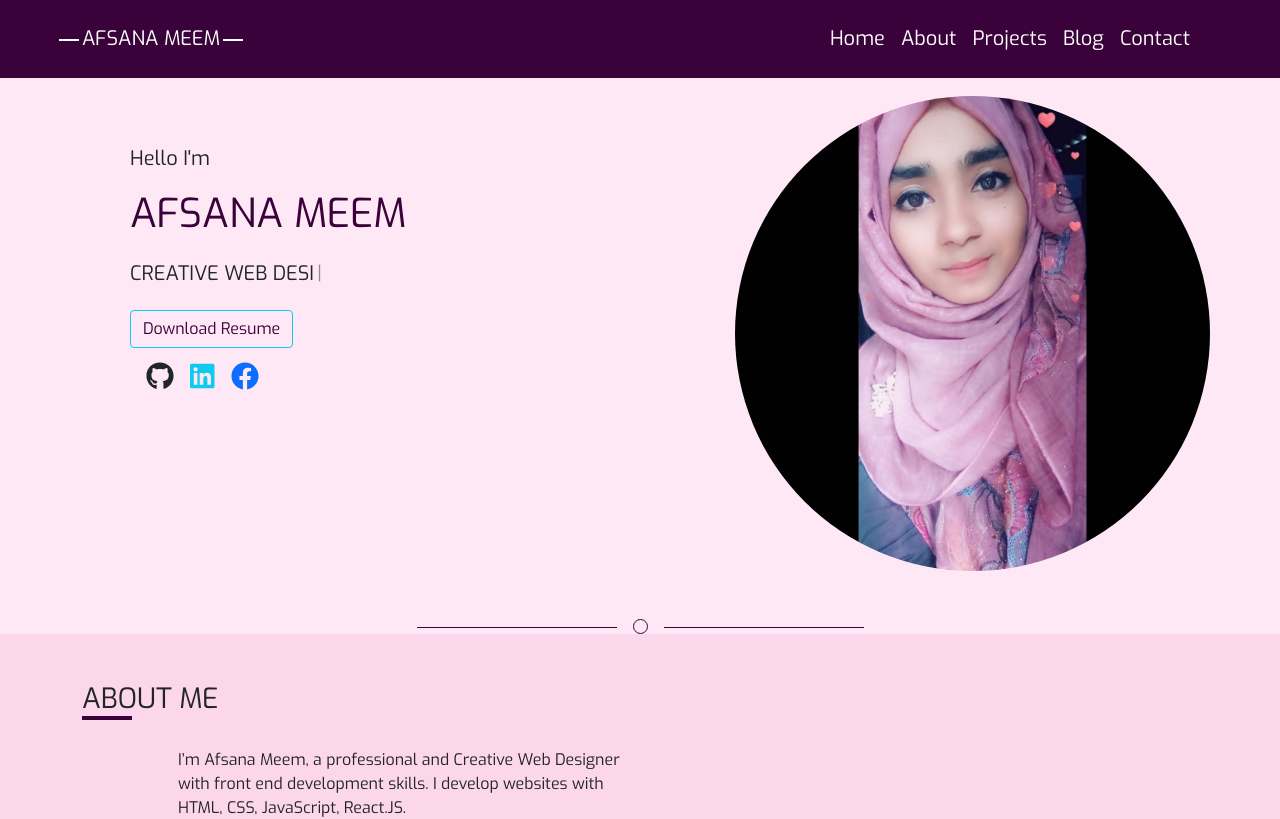
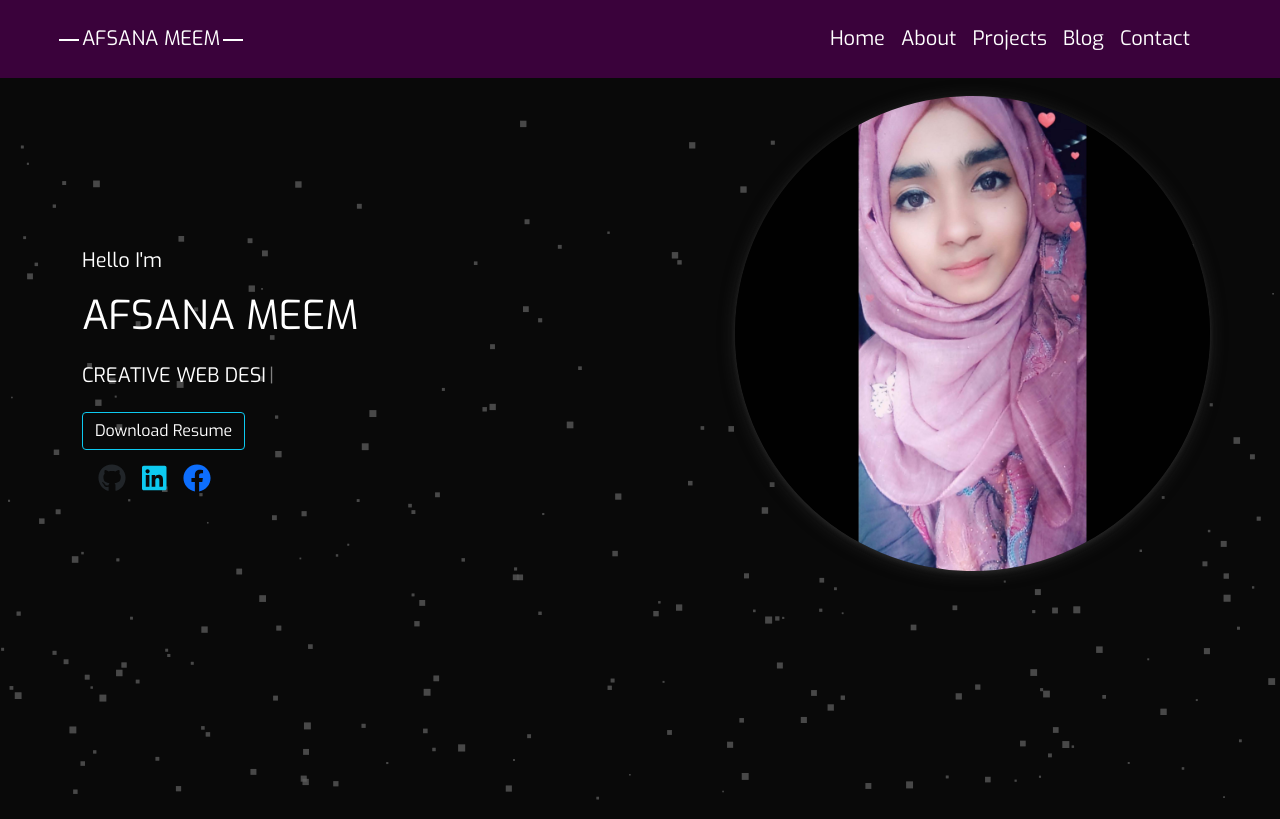
Before and after one commit to afsumeem/Afsanas-portfolio, a React (Create React App) app: page / in a window 1280 px wide. Shown: the top 819 px of the page. Built offline with nearby package versions, Linux system fonts and the light colour scheme.

Commit message:
animation added

```diff
--- a/package.json
+++ b/package.json
@@ -26,6 +26,7 @@
     "react-router-hash-link": "^2.4.3",
     "react-scripts": "4.0.3",
     "react-simple-typewriter": "^3.0.1",
+    "react-tsparticles": "^1.39.0",
     "web-vitals": "^1.1.2"
   },
   "scripts": {
--- a/src/App.css
+++ b/src/App.css
@@ -1,6 +1,6 @@
 @import url('https://fonts.googleapis.com/css?family=Exo:400,700');
 body{
-  background-color: rgb(252, 214, 235);
+ background-color: rgb(0, 0, 0);
   font-family: 'Exo', sans-serif;
 }
 
@@ -9,128 +9,6 @@ body{
     padding: 0px;
 }
 
-
-.area{
-
-    background: -webkit-linear-gradient(to left, #ee63f3, #a505a5);
-    width: 100%;
-}
-
-.circles{
-    position: absolute;
-    top: 0;
-    left: 0;
-    width: 100%;
-    height: 100%;
-    overflow: hidden;
-}
-
-.circles li{
-    position: absolute;
-    display: block;
-    list-style: none;
-    width: 20px;
-    height: 20px;
-    background: rgba(244, 4, 244, 0.226);
-    animation: animate 25s linear infinite;
-    bottom: -150px;
-
-}
-
-.circles li:nth-child(1){
-    left: 25%;
-    width: 80px;
-    height: 80px;
-    animation-delay: 0s;
-}
-
-
-.circles li:nth-child(2){
-    left: 10%;
-    width: 20px;
-    height: 20px;
-    animation-delay: 2s;
-    animation-duration: 12s;
-}
-
-.circles li:nth-child(3){
-    left: 70%;
-    width: 20px;
-    height: 20px;
-    animation-delay: 4s;
-}
-
-.circles li:nth-child(4){
-    left: 40%;
-    width: 60px;
-    height: 60px;
-    animation-delay: 0s;
-    animation-duration: 18s;
-}
-
-.circles li:nth-child(5){
-    left: 65%;
-    width: 20px;
-    height: 20px;
-    animation-delay: 0s;
-}
-
-.circles li:nth-child(6){
-    left: 75%;
-    width: 110px;
-    height: 110px;
-    animation-delay: 3s;
-}
-
-.circles li:nth-child(7){
-    left: 35%;
-    width: 90px;
-    height: 90px;
-    animation-delay: 7s;
-}
-
-.circles li:nth-child(8){
-    left: 50%;
-    width: 25px;
-    height: 25px;
-    animation-delay: 15s;
-    animation-duration: 45s;
-}
-
-.circles li:nth-child(9){
-    left: 20%;
-    width: 15px;
-    height: 15px;
-    animation-delay: 2s;
-    animation-duration: 35s;
-}
-
-.circles li:nth-child(10){
-    left: 85%;
-    width: 100px;
-    height: 100px;
-    animation-delay: 0s;
-    animation-duration: 11s;
-}
-
-
-
-@keyframes animate {
-
-    0%{
-        transform: translateY(0) rotate(0deg);
-        opacity: 1;
-        border-radius: 0;
-    }
-
-    100%{
-        transform: translateY(-1000px) rotate(720deg);
-        opacity: 0;
-        border-radius: 50%;
-    }
-
-}
-
 .App {
   text-align: center;
 }
--- a/src/Pages/Home/Banner/Banner.css
+++ b/src/Pages/Home/Banner/Banner.css
@@ -1,46 +1,25 @@
 .banner{
-    /* height: 100vh; */
-    background-color: rgb(255, 232, 245);
+    height: 100vh;
+    background-color: rgb(9, 9, 9);
 }
 .banner-section{
     margin-top: 150px;
 }
 
+.banner-image{
+
+box-shadow: rgb(38, 38, 38) 0px 2px 4px 0px, rgb(36, 36, 36) 0px 2px 16px 0px;
+}
+
 .banner-title{
-color: #3A023B;
+color: #ffffff;
+
+}
+
+.banner-content{
+    margin-top: 150px;
 }
 
 .button-title{
-    color: #3A023B;
+    color: #ffffff;
 }
-
-.break{
-    height: 15px;
-    width: 15px;
-    border-radius: 50%;
-    border: 1px solid #3A023B;
-    margin:auto;
-    position: relative;
-}
-
-.break:before{
-content: "";
-display:block;
-width: 200px;
-height:1px;
-background: #3A023B;
-position: absolute;
-left: 30px;
-top: 50%;
-}
-
-.break:after{
-content: "";
-display:block;
-width: 200px;
-height:1px;
-background: #3A023B;
-position: absolute;
-right: 30px;
-top: 50%;
-}
--- a/src/Pages/Home/Banner/Banner.js
+++ b/src/Pages/Home/Banner/Banner.js
@@ -7,12 +7,99 @@ import 'aos/dist/aos.css';
 import { Button } from 'react-bootstrap';
 import bannerImg from '../../../image/meem.jpg'
 import { Typewriter } from 'react-simple-typewriter'
+import Particles from "react-tsparticles";
 AOS.init();
 
 const Banner = () => {
 
+    const particlesInit = (main) => {
+        console.log(main);
+    };
+
+    const particlesLoaded = (container) => {
+        console.log(container);
+    };
+
     return (
         <div className="text-start banner">
+            <Particles
+                id="tsparticles"
+                init={particlesInit}
+                loaded={particlesLoaded}
+                options={{
+
+                    fpsLimit: 80,
+                    interactivity: {
+                        events: {
+                            onClick: {
+                                enable: true,
+                                mode: "bubble",
+                            },
+                            onHover: {
+                                enable: true,
+                                mode: "repulse",
+                            },
+                            resize: true,
+                        },
+                        modes: {
+                            bubble: {
+                                distance: 100,
+                                duration: 2,
+                                opacity: 0.5,
+                                size: 40,
+                            },
+                            push: {
+                                quantity: 4,
+                            },
+                            repulse: {
+                                distance: 60,
+                                duration: 0.4,
+                            },
+                        },
+                    },
+                    particles: {
+                        color: {
+                            value: "#5F5F5F",
+                        },
+                        links: {
+                            color: "#5F5F5F",
+                            distance: 100,
+                            enable: false,
+                            opacity: 0.5,
+                            width: 1,
+                        },
+                        collisions: {
+                            enable: true,
+                        },
+                        move: {
+                            direction: "bottom",
+                            enable: true,
+                            outMode: "bounce",
+                            random: true,
+                            speed: 2,
+                            straight: false,
+                        },
+                        number: {
+                            density: {
+                                enable: true,
+                                area: 600,
+                            },
+                            value: 150,
+                        },
+                        opacity: {
+                            value: 0.5,
+                        },
+                        shape: {
+                            type: "square",
+                        },
+                        size: {
+                            random: true,
+                            value: 5,
+                        },
+                    },
+                    detectRetina: true,
+                }}
+            />
             <div className="container mb-5">
 
                 <div className="row mt-5 banner-section">
@@ -20,7 +107,7 @@ const Banner = () => {
                         data-aos-offset="300"
                         data-aos-easing="ease-in-sine">
 
-                        <div className="ps-5 pt-5">
+                        <div className=" banner-content text-white">
                             <p className="fs-5">Hello I'm</p>
                             <h1 className="mb-4 banner-title">AFSANA MEEM</h1>
                             <h5 className="mb-4">CREATIVE
@@ -63,7 +150,7 @@ const Banner = () => {
 
                 </div>
             </div>
-            <div className="break mb-5"></div>
+
         </div>
     );
 };
```
Also changed, not shown: src/App.js (+0 -15 lines), 1 other file (tests, documents, lock files or other folders).
